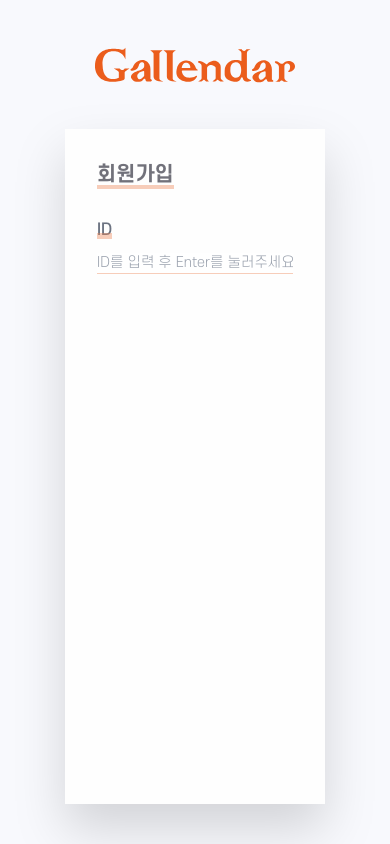
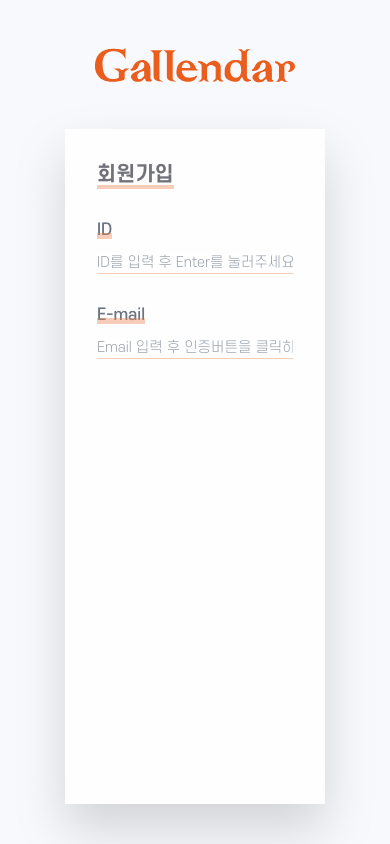
Before and after one commit to codestates-seb/seb40_main_005, a Next.js app in the folder client/: page /signUp in a window 390 px wide. Built offline with nearby package versions, Linux system fonts and the light colour scheme.

Commit message:
✨ Feature/sunghun/회원가입페이지 id검증 로직 구현 및 email검증 구현

```diff
--- a/client/apis/user/getUserId.tsx
+++ b/client/apis/user/getUserId.tsx
@@ -1,7 +1,7 @@
 import axios from "axios"
 
 const fetchIdCheck = (userid : string) => { // 요청메소드 + 요청정보
-    return axios.get(`http://3.39.195.113:8080/members/search?id=${userid}`);
+    return axios.get(`http://13.209.7.184:8080/members/search?id=${userid}`);
 }
 
 export default fetchIdCheck;
--- a/client/pages/signUp.tsx
+++ b/client/pages/signUp.tsx
@@ -2,12 +2,13 @@ import CertifyPageLayout from "../components/CertifyPageLayout";
 import { useForm } from "react-hook-form";
 import { ErrorMessage } from "@hookform/error-message";
 import { useCallback, useState } from "react";
-import { useQuery, useQueryClient } from "react-query";
+import {
+  useQuery,
+  useQueryClient,
+  useQueryErrorResetBoundary,
+} from "react-query";
 import axios from "axios";
-
-interface FormInputs {
-  singleErrorInput: string;
-}
+import fetchIdCheck from "../apis/user/getUserId";
 
 const SignUp = () => {
   const {
@@ -16,32 +17,26 @@ const SignUp = () => {
     formState: { errors },
   } = useForm<FormInputs>();
 
-  //   const [authentication, setAuthentication] = useState<boolean>(false);
+  interface FormInputs {
+    idErrorInput: string;
+    emailErrorInput: string;
+  }
+
   const [idValue, setIdValue] = useState<string>("");
-  const [idAlert, setIdAlert] = useState<boolean>(false);
   const [checkId, setCheckId] = useState<boolean>(false);
+  const [emailValue, setEmailValue] = useState<string>("");
 
-  // const getAllPosts = async () => {
-  //   const { data } = await axios.get(
-  //     "http://13.209.7.184:8080/members/search?id=kimcoding",
-  //   );
+  const useGetUserId = () => {
+    return useQuery(
+      ["get/userIdAfterClick"],
+      () => fetchIdCheck("parkhacker"),
+      {
+        enabled: false,
+      },
+    );
+  };
 
-  //   return data;
-  // };
-
-  // const { data, status, isLoading, isSuccess } = useQuery(
-  //   ["questions"],
-  //   getAllPosts,
-  // );
-
-
-  // if(idAlert){
-
-  // }
-
-  const onValid = () => {
-    setIdAlert(true);
-  };
+  const { data, refetch, isLoading, isFetching } = useGetUserId();
 
   const onInValid = () => {
     alert("detive!");
@@ -50,6 +45,17 @@ const SignUp = () => {
   const handleIdChange = (e: any) => {
     setIdValue(e.target.value);
   };
+
+  const handleEmailChange = (e: any) => {
+    setEmailValue(e.target.value);
+  };
+
+  const handlePressEnter = (e: any) => {
+    if (e.keyCode === 13){
+      e.preventDefault();
+      refetch();
+    }
+  }
 
   return (
     <>
@@ -61,9 +67,7 @@ const SignUp = () => {
             </div>
             <div className="absolute top-5 md:top-6 lg:top-7 left-0 right-0 bottom-1 md:bottom-0 lg:-bottom-1 bg-mainOrange/40"></div>
           </div>
-
-          <form onSubmit={handleSubmit(onValid, onInValid)} className="w-full">
-            <div className="flex flex-col w-full h-fit">
+          <form className="w-full" onSubmit={()=> false}>
             <div className="flex flex-col w-full h-fit">
               <div className="relative items-center justify-center w-fit h-7 mt-7">
                 <label
@@ -80,12 +84,100 @@ const SignUp = () => {
                 autoComplete="off"
                 type="text"
                 value={idValue}
+                onKeyDown={handlePressEnter}
                 placeholder="ID를 입력 후 Enter를 눌러주세요"
-                  {...register("singleErrorInput", {
+                {...register("idErrorInput", {
                   required: "ID는 필수 입력입니다.",
                   onChange: handleIdChange,
                 })}
+              />
+              <ErrorMessage
+                errors={errors}
+                name="idErrorInput"
+                render={({ message }) => (
+                  <div className="flex flex-row justify-end items-end w-full text-mainOrange h-fit font-SCDream2 text-xs mt-1">
+                    {message}
+                  </div>
+                )}
+              />
+              {idValue.length !== 0 && idValue.length < 5 ? (
+                <div className="flex flex-row justify-end items-end w-full text-mainOrange h-fit font-SCDream2 text-xs mt-1">
+                  5글자 이상으로 입력해주세요
+                </div>
+              ) : null}
 
+              {data && data.status === 200 ? (
+                <div className="flex flex-row justify-end items-end w-full text-mainOrange h-fit font-SCDream2 text-xs mt-1">
+                  사용가능한 ID입니다
+                </div>
+              ) : data && data.status !== 200 ? (
+                <div className="flex flex-row justify-end items-end w-full text-mainOrange h-fit font-SCDream2 text-xs mt-1">
+                  이미 사용중인 ID입니다
+                </div>
+              ) : null}
+            </div>
+          </form>
+
+          <form className="w-full">
+            <div className="flex flex-col w-full h-fit">
+              <div className="relative items-center justify-center w-fit h-7 mt-7">
+                <label
+                  htmlFor="email"
+                  className="font-SCDream5 text-gray-500 text-base"
+                >
+                  E-mail
+                </label>
+                <div className="absolute top-4 md:top-4.5 lg:top-4 left-0 right-0 bottom-2 md:bottom-1.5 lg:bottom-1.5 bg-mainOrange/40"></div>
+              </div>
+              <input
+                className="font-SCDream3 text-gray-500 w-full text-sm mt-2 border-b-[1px] border-mainOrange/40 outline-none"
+                id="email"
+                autoComplete="off"
+                type="text"
+                value={emailValue}
+                placeholder="Email 입력 후 인증버튼을 클릭하세요"
+                {...register("emailErrorInput", {
+                  required: "Email은 필수 입력입니다.",
+                  onChange: handleEmailChange,
+                })}
+              />
+
+              <ErrorMessage
+                errors={errors}
+                name="emailErrorInput"
+                render={({ message }) => (
+                  <div className="flex flex-row justify-end items-end w-full text-mainOrange h-fit font-SCDream2 text-xs mt-1">
+                    {message}
+                  </div>
+                )}
+              />
+            </div>
+          </form>
+
+          {/* <div className="flex flex-col justify-start items-start w-full h-full">
+            <form onSubmit={handleSubmit(onValid, onInValid)} className="w-full">
+              <div className="flex flex-col w-full h-fit">
+                <div className="flex flex-col w-full h-fit">
+                  <div className="relative items-center justify-center w-fit h-7 mt-7">
+                    <label
+                      htmlFor="email"
+                      className="font-SCDream5 text-gray-500 text-base"
+                    >
+                      E-mail
+                    </label>
+                    <div className="absolute top-4 md:top-4.5 lg:top-4 left-0 right-0 bottom-2 md:bottom-1.5 lg:bottom-1.5 bg-mainOrange/40"></div>
+                  </div>
+                  <input
+                    className="font-SCDream3 text-gray-500 w-full text-sm mt-2 border-b-[1px] border-mainOrange/40 outline-none"
+                    id="email"
+                    autoComplete="off"
+                    type="text"
+                    value={emailValue}
+                    placeholder="Email을 입력후 인증버튼을 클릭하세요"
+                    {...register("singleErrorInput", {
+                      required: "Email은 필수 입력입니다.",
+                      onChange: handleEmailChange,
+                    })}
                   />
                   <ErrorMessage
                     errors={errors}
@@ -104,6 +196,7 @@ const SignUp = () => {
                 </div>
               </div>
             </form>
+          </div> */}
         </div>
       </CertifyPageLayout>
     </>
```
Lines whose indentation alone changed are shown as unchanged.
